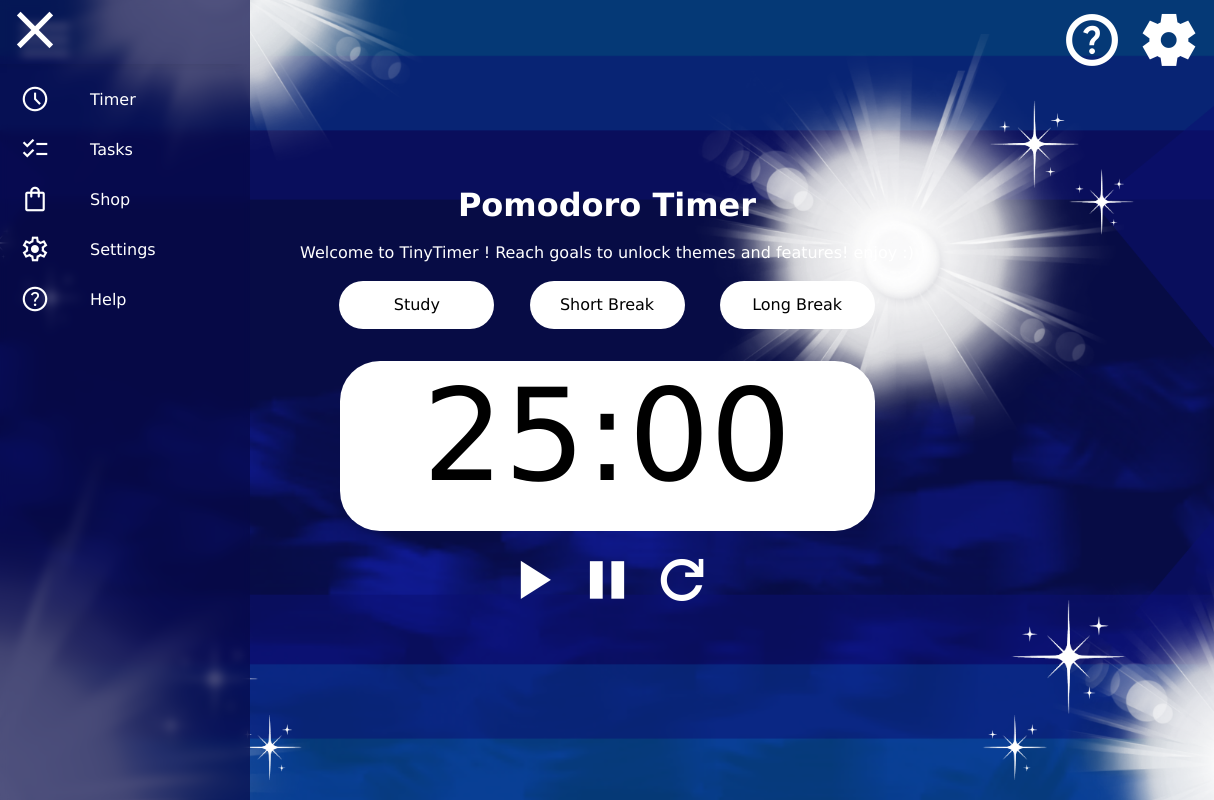
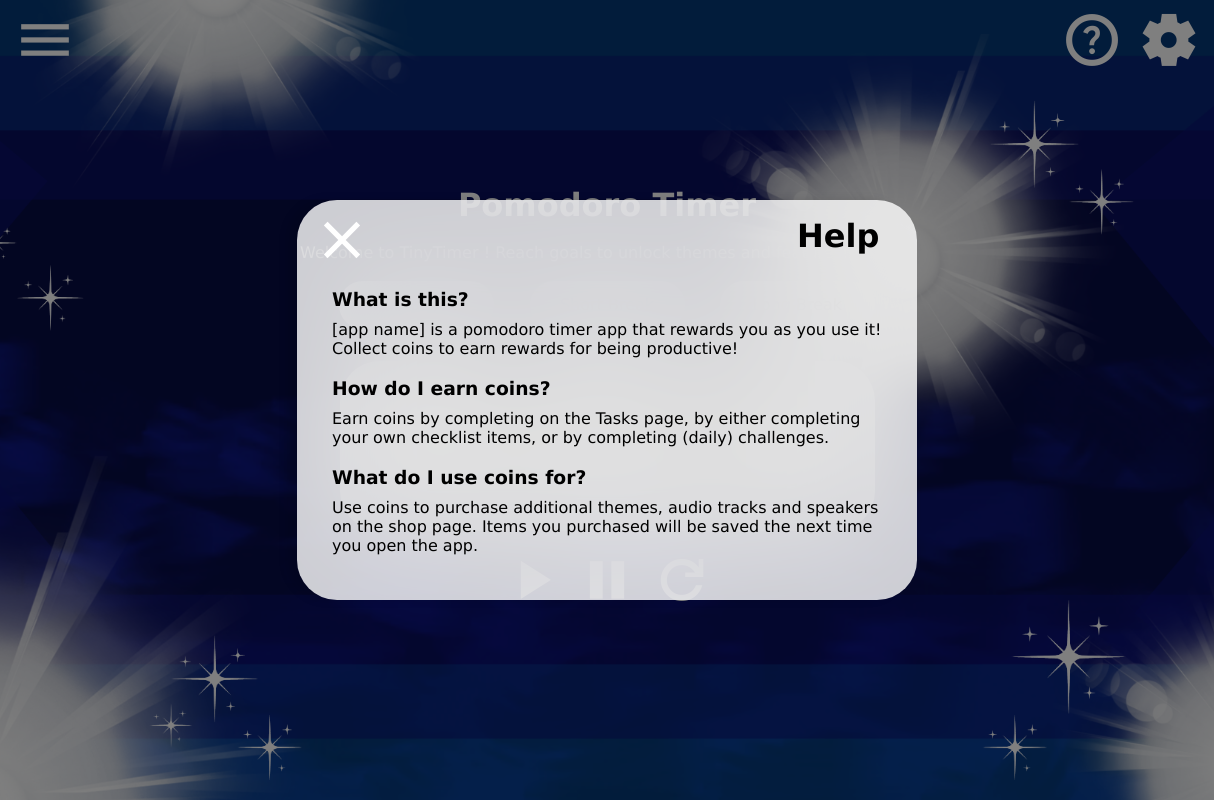
Before and after one commit to SuzanneA-lab/Study-Timer-Project, an Electron app: page index.html in a window 1214 px wide. Both pictures are taken after a click on the element "help". Drawn offline with nearby package versions, Linux system fonts and the light colour scheme.

Commit message:
Feature: Added pop-up help menu on the timer page

```diff
--- a/index.html
+++ b/index.html
@@ -13,10 +13,27 @@
 </head>
 
 <body>
+    <div id="popupbg">
+        <div id="popupwindow">
+            <span class="material-symbols-outlined" id="popupclose" onclick="Closepopup()">close</span>
+            <h1 id="popuptitle">Help</h1>
+
+            <div id="popuptext">
+                <h3>What is this?</h3>
+                <p>[app name] is a pomodoro timer app that rewards you as you use it! Collect coins to earn rewards for being productive!</p>
+                <h3>How do I earn coins?</h3>
+                <p>Earn coins by completing on the Tasks page, by either completing your own checklist items, or by completing (daily) challenges.</p>
+                <h3>What do I use coins for?</h3>
+                <p>Use coins to purchase additional themes, audio tracks and speakers on the shop page. Items you purchased will be saved the next time you open the app.</p>
+            </div>
+
+        </div>
+    </div>
+
     <nav>
         <div id="ick">
             <span class="material-symbols-outlined" id="menuicon" onclick="Openmenu()">menu</span>
-            <span class="material-symbols-outlined" id="menuiconright1" onclick="Openmenu()">help</span>
+            <span class="material-symbols-outlined" id="menuiconright1" onclick="Openhelp()">help</span>
             <span class="material-symbols-outlined" id="menuiconright2" onclick="Openmenu()">settings</span>
         </div>
 
--- a/index.js
+++ b/index.js
@@ -2,6 +2,7 @@ const display = document.getElementById("clock")
 const buttons = document.getElementsByClassName("topbutton");
 const icons = document.getElementsByClassName("material-symbols-outlined");
 const sidebar = document.querySelector('.menu');
+const popup = document.getElementById("popupbg");
 
 //All variables required for Timer functions
 
@@ -249,3 +250,11 @@ function changeUIcolours(item_num){
         document.getElementById("menuicon").style.color = 'white';
     }
 }
+
+function Closepopup(){
+    popup.style.display = 'none';
+}
+
+function Openhelp(){
+    popup.style.display = 'flex';
+}
--- a/style.css
+++ b/style.css
@@ -280,6 +280,65 @@ a{
     cursor: pointer;
 }
 
+#popupbg{
+    display: none;
+    justify-content: center;
+    align-items: center;
+    position: fixed;
+    z-index: 999;
+    background-color: rgb(0, 0, 0, 0.5);
+    height: 100vh;
+    width: 100vw;
+}
+
+#popupwindow{
+    position: fixed;
+    background-color: rgb(255, 255, 255, 0.8);
+    height: 400px;
+    width: 600px;
+    border-radius: 40px;
+    box-shadow: -10px 0 10px rgba(0,0,0,0.1);
+    backdrop-filter: blur(54px);
+    padding-left: 10px;
+    padding-right: 10px;
+    display: flex;
+    flex-direction: row;
+    align-items: flex-start;
+    flex-wrap: wrap;
+    color: black;
+}
+
+#popupclose{
+    color: rgb(0, 0, 0);
+    margin-right: 425px;
+    margin-top: 10px;
+    margin-bottom: 8px;
+}
+
+#popuptitle{
+    margin-top: 17px;
+    margin-bottom: 8px;
+}
+
+#popuptext p{
+    margin-left: 25px;
+    margin-right: 20px;
+    margin-bottom: 20px;
+}
+
+#popuptext h3{
+    margin-left: 25px;
+    margin-right: 20px;
+    margin-bottom: 10px;
+}
+
+#popuptext{
+    display: flex;
+    flex-direction: column;
+    align-items: flex-start;
+    margin-bottom: 15px;
+}
+
 /* checklist page style */
 #progressbar{
     width: 500px;
```
